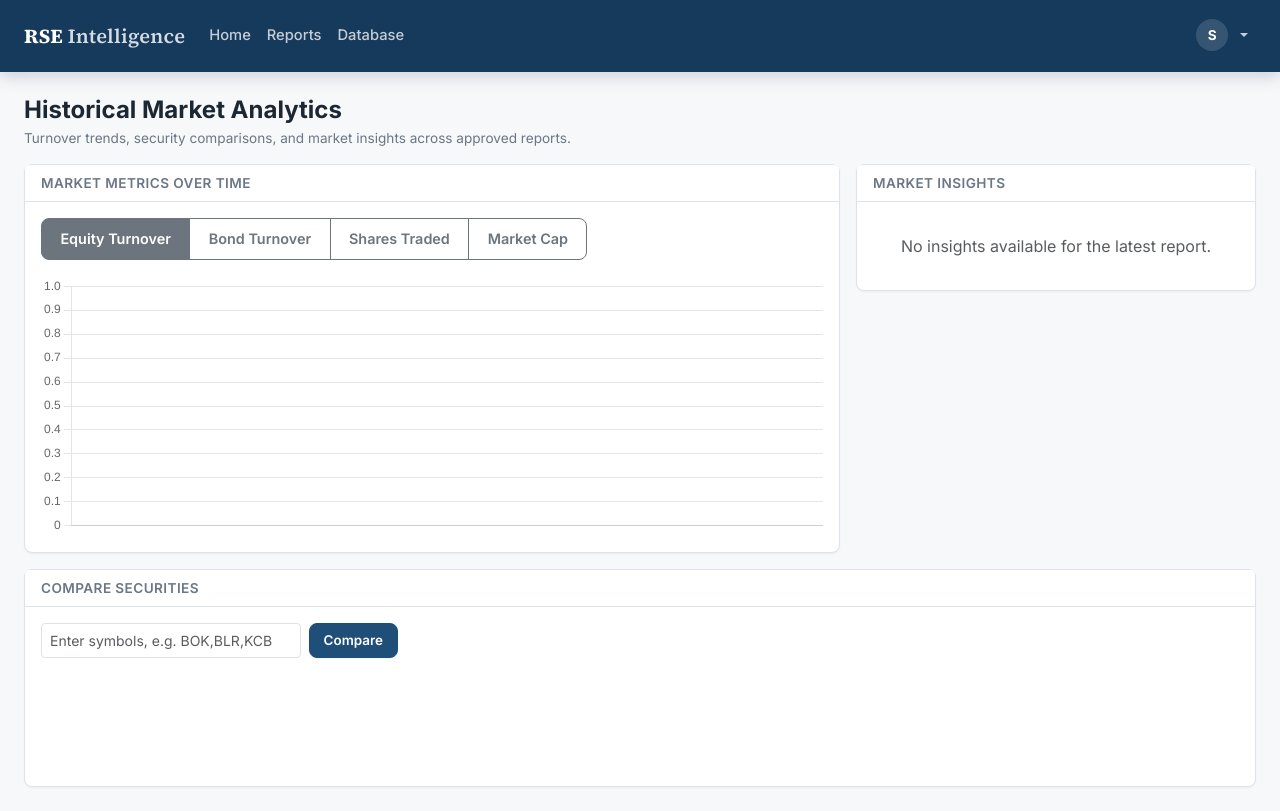
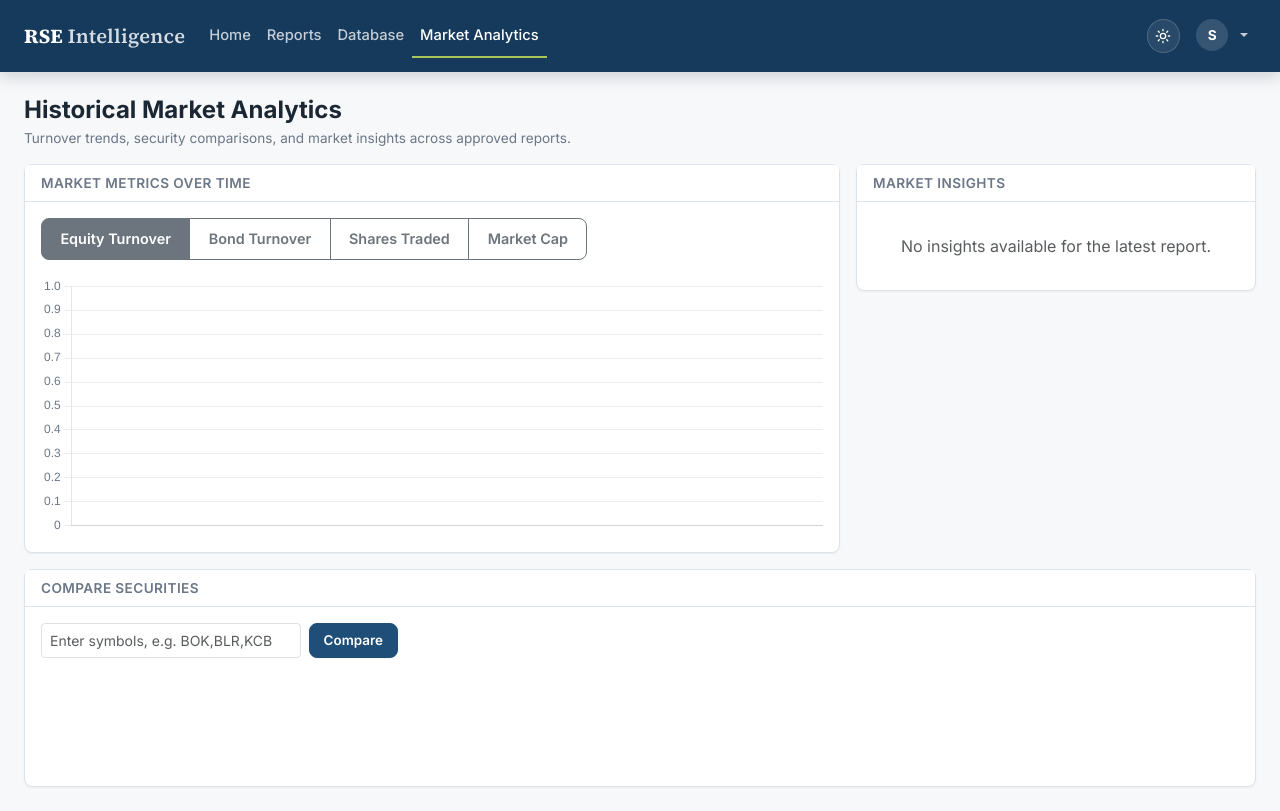
Before and after one commit to EngineerFabrice/RSE-Intelligence, a Flask app: page /market/analytics in a window 1280 px wide. Run offline with Flask 3, Linux system fonts and the light colour scheme; the visitor is signed in with stand-in values (Sample User, id 1); data that the repository does not hold is empty; some libraries are stand-ins or nearby versions.

Commit message:
Add AI DARK MODE AND ANALYTICS

```diff
--- a/app/static/css/app.css
+++ b/app/static/css/app.css
@@ -13,11 +13,52 @@
   --rse-surface-soft: #f4f7fa;
   --rse-border-soft: #e7ecf1;
   --rse-text-tertiary: #8894a1;
+  --rse-hover-bg: #eef3f8;
   --rse-shadow-sm: 0 1px 2px rgba(17, 32, 51, 0.05);
   --rse-shadow-md: 0 10px 28px rgba(17, 32, 51, 0.07);
   --rse-shadow-lg: 0 20px 48px rgba(17, 32, 51, 0.12);
   --rse-radius: 12px;
   --rse-radius-sm: 8px;
+
+  /* Chart colors (Chart.js renders to canvas, so it reads these via JS rather
+     than CSS -- kept as their own tokens, separate from --rse-navy, so a
+     theme change can retune chart contrast independently of UI chrome). */
+  --rse-chart-line: #1f4e78;
+  --rse-chart-fill: rgba(31, 78, 120, 0.08);
+  --rse-chart-grid: #e7ecf1;
+  --rse-chart-text: #6b7787;
+}
+
+/* Dark mode: same institutional palette, inverted for a dark surface. Applies
+   platform-wide via the data-bs-theme attribute Bootstrap 5.3 itself reads,
+   so Bootstrap's own components (tables, forms, modals, dropdowns) pick up
+   dark styling automatically alongside these custom tokens. */
+[data-bs-theme="dark"] {
+  --rse-navy: #4f8fc4;
+  --rse-navy-dark: #2c5c86;
+  --rse-ink: #e7ecf2;
+  --rse-muted: #9aa7b6;
+  --rse-border: #2c3644;
+  --rse-bg: #10151c;
+  --rse-high: #3cb37a;
+  --rse-review: #d99a3f;
+  --rse-manual: #dd6a65;
+
+  --rse-surface: #1a212b;
+  --rse-surface-soft: #212a35;
+  --rse-border-soft: #2c3644;
+  --rse-text-tertiary: #7c8894;
+  --rse-hover-bg: #232d39;
+  --rse-shadow-sm: 0 1px 2px rgba(0, 0, 0, 0.35);
+  --rse-shadow-md: 0 10px 28px rgba(0, 0, 0, 0.4);
+  --rse-shadow-lg: 0 20px 48px rgba(0, 0, 0, 0.55);
+
+  --rse-chart-line: #5e9ed6;
+  --rse-chart-fill: rgba(94, 158, 214, 0.14);
+  --rse-chart-grid: #2c3644;
+  --rse-chart-text: #9aa7b6;
+
+  color-scheme: dark;
 }
 
 body {
@@ -40,10 +81,10 @@ h1, h2, h3, .navbar-brand { font-family: Georgia, "Times New Roman", serif; }
 .rse-navbar .nav-link.active { color: #fff; border-bottom-color: #a8c65a; }
 .user-avatar { display: inline-flex; align-items: center; justify-content: center; width: 2rem; height: 2rem; border-radius: 50%; background: rgba(255,255,255,0.14); color: #fff; font-weight: 700; font-size: 0.85rem; }
 
-.card { border: 1px solid var(--rse-border); border-radius: var(--rse-radius-sm); box-shadow: var(--rse-shadow-sm); }
-.card-header { background: #fff; border-bottom: 1px solid var(--rse-border); font-weight: 600; font-size: 0.85rem; text-transform: uppercase; letter-spacing: 0.03em; color: var(--rse-muted); }
+.card { border: 1px solid var(--rse-border); border-radius: var(--rse-radius-sm); box-shadow: var(--rse-shadow-sm); background: var(--rse-surface); color: var(--rse-ink); }
+.card-header { background: var(--rse-surface); border-bottom: 1px solid var(--rse-border); font-weight: 600; font-size: 0.85rem; text-transform: uppercase; letter-spacing: 0.03em; color: var(--rse-muted); }
 
-.metric-card { border: 1px solid var(--rse-border); border-radius: 6px; background: #fff; padding: 1rem 1.1rem; }
+.metric-card { border: 1px solid var(--rse-border); border-radius: 6px; background: var(--rse-surface); padding: 1rem 1.1rem; }
 .metric-card .metric-label { font-size: 0.72rem; text-transform: uppercase; letter-spacing: 0.05em; color: var(--rse-muted); }
 .metric-card .metric-value { font-size: 1.5rem; font-weight: 700; color: var(--rse-ink); }
 .metric-card .metric-sub { font-size: 0.78rem; color: var(--rse-muted); }
@@ -51,7 +92,7 @@ h1, h2, h3, .navbar-brand { font-family: Georgia, "Times New Roman", serif; }
 .table { font-size: 0.85rem; }
 .table thead th { background: var(--rse-navy); color: #fff; font-weight: 600; font-size: 0.72rem; text-transform: uppercase; letter-spacing: 0.03em; border: none; }
 .table td, .table th { vertical-align: middle; }
-.table-hover tbody tr:hover { background: #eef3f8; }
+.table-hover tbody tr:hover { background: var(--rse-hover-bg); }
 
 .badge-confidence-high { background: var(--rse-high); }
 .badge-confidence-review_required { background: var(--rse-review); }
@@ -237,7 +278,7 @@ h1, h2, h3, .navbar-brand { font-family: Georgia, "Times New Roman", serif; }
   margin-right: 0.55rem; vertical-align: -4px;
 }
 
-.narrative-box { background: #fff; border: 1px solid var(--rse-border); border-left: 4px solid var(--rse-navy); border-radius: 4px; padding: 1rem 1.25rem; font-size: 0.92rem; }
+.narrative-box { background: var(--rse-surface); border: 1px solid var(--rse-border); border-left: 4px solid var(--rse-navy); border-radius: 4px; padding: 1rem 1.25rem; font-size: 0.92rem; }
 
 /* Home dashboard: secondary, at-a-glance context below the upload workflow. */
 .home-dashboard { max-width: 960px; margin: 2.5rem auto 0; padding-bottom: 3rem; }
@@ -355,7 +396,7 @@ h1, h2, h3, .navbar-brand { font-family: Georgia, "Times New Roman", serif; }
   cursor: pointer;
   transition: background-color 0.15s ease, border-color 0.15s ease;
 }
-.assistant-example-chip:hover { background: #eef3f8; border-color: var(--rse-navy); }
+.assistant-example-chip:hover { background: var(--rse-hover-bg); border-color: var(--rse-navy); }
 
 .assistant-entry { margin-bottom: 1.25rem; }
 .assistant-question { font-weight: 700; color: var(--rse-ink); margin-bottom: 0.5rem; }
@@ -417,7 +458,7 @@ h1, h2, h3, .navbar-brand { font-family: Georgia, "Times New Roman", serif; }
 .report-hero { display: flex; justify-content: space-between; align-items: flex-start; gap: 1.5rem; margin-bottom: 1.25rem; }
 .report-title { color: var(--rse-ink); font-size: clamp(1.5rem, 3vw, 2.15rem); margin: 0.35rem 0 0.5rem; }
 .report-actions { display: flex; flex-wrap: wrap; justify-content: flex-end; gap: 0.45rem; }
-.report-meta { background: #fff; }
+.report-meta { background: var(--rse-surface); }
 .section-heading { display: flex; justify-content: space-between; align-items: flex-end; gap: 1rem; margin: 1.5rem 0 0.75rem; }
 .section-heading h2 { font-size: 1.35rem; margin: 0.25rem 0 0; }
 .report-tabs { border-bottom-color: var(--rse-border); gap: 0.25rem; }
@@ -447,6 +488,28 @@ h1, h2, h3, .navbar-brand { font-family: Georgia, "Times New Roman", serif; }
 .btn-outline-secondary:hover, .btn-outline-secondary:focus { box-shadow: var(--rse-shadow-sm); }
 .btn:focus-visible, .nav-link:focus-visible { outline: 3px solid rgba(168, 198, 90, 0.75); outline-offset: 2px; }
 
+[data-bs-theme="dark"] .alert-success { color: #b9e7cb; background: #16342a; border-color: #245d43; }
+
+/* Light/Dark toggle (navbar) */
+.theme-toggle {
+  display: inline-flex;
+  align-items: center;
+  justify-content: center;
+  width: 2.1rem;
+  height: 2.1rem;
+  border-radius: 50%;
+  border: 1px solid rgba(255, 255, 255, 0.18);
+  background: rgba(255, 255, 255, 0.08);
+  color: #fff;
+  cursor: pointer;
+  transition: background-color 0.15s ease, transform 0.1s ease;
+}
+.theme-toggle:hover { background: rgba(255, 255, 255, 0.18); }
+.theme-toggle:active { transform: translateY(1px); }
+.theme-toggle .theme-toggle-icon.icon-moon { display: none; }
+[data-bs-theme="dark"] .theme-toggle .theme-toggle-icon.icon-sun { display: none; }
+[data-bs-theme="dark"] .theme-toggle .theme-toggle-icon.icon-moon { display: block; }
+
 @media (max-width: 767.98px) {
   .home-workflow { padding-top: 1.25rem; }
   .upload-dropzone { padding: 2.5rem 1.1rem; }
--- a/app/static/js/analytics.js
+++ b/app/static/js/analytics.js
@@ -2,7 +2,13 @@
   let history = [];
   let metricsChart = null;
   let compareChart = null;
-  const COLORS = ["#1f4e78", "#b9770e", "#1e7d4f", "#a63232", "#5a3d8f"];
+  let activeMetric = "equity_turnover";
+  // Institutional palette for light mode; a lighter variant for dark mode so
+  // multi-series lines keep good contrast against a dark surface. Chart.js
+  // draws to <canvas>, so it can't read CSS variables on its own -- these are
+  // picked in JS based on the current theme instead.
+  const COLORS_LIGHT = ["#1f4e78", "#b9770e", "#1e7d4f", "#a63232", "#5a3d8f"];
+  const COLORS_DARK = ["#5e9ed6", "#e0a24a", "#4fc189", "#e0837e", "#a389d9"];
 
   const METRIC_LABELS = {
     equity_turnover: "Equity Turnover (Frw)",
@@ -11,7 +17,34 @@
     market_capitalization: "Market Capitalization (Frw)",
   };
 
+  function isDarkMode() {
+    return document.documentElement.getAttribute("data-bs-theme") === "dark";
+  }
+
+  function seriesColors() {
+    return isDarkMode() ? COLORS_DARK : COLORS_LIGHT;
+  }
+
+  function chartTheme() {
+    const css = getComputedStyle(document.documentElement);
+    return {
+      line: css.getPropertyValue("--rse-chart-line").trim(),
+      fill: css.getPropertyValue("--rse-chart-fill").trim(),
+      grid: css.getPropertyValue("--rse-chart-grid").trim(),
+      text: css.getPropertyValue("--rse-chart-text").trim(),
+    };
+  }
+
+  function axisOptions(theme) {
+    return {
+      x: { ticks: { color: theme.text }, grid: { color: theme.grid } },
+      y: { ticks: { color: theme.text }, grid: { color: theme.grid } },
+    };
+  }
+
   function renderMetricChart(metric) {
+    activeMetric = metric;
+    const theme = chartTheme();
     const ctx = document.getElementById("metricsChart").getContext("2d");
     if (metricsChart) metricsChart.destroy();
     metricsChart = new Chart(ctx, {
@@ -21,14 +54,28 @@
         datasets: [{
           label: METRIC_LABELS[metric],
           data: history.map(h => h[metric]),
-          borderColor: COLORS[0],
-          backgroundColor: "rgba(31,78,120,0.08)",
+          borderColor: theme.line,
+          backgroundColor: theme.fill,
           tension: 0.25, fill: true, pointRadius: 2,
         }],
       },
-      options: { responsive: true, plugins: { legend: { display: false } } },
+      options: { responsive: true, plugins: { legend: { display: false } }, scales: axisOptions(theme) },
     });
   }
+
+  document.addEventListener("rse:theme-changed", () => {
+    if (metricsChart) renderMetricChart(activeMetric);
+    if (compareChart) {
+      const theme = chartTheme();
+      const colors = seriesColors();
+      compareChart.data.datasets.forEach((ds, i) => { ds.borderColor = colors[i % colors.length]; });
+      compareChart.options.scales.x.ticks.color = theme.text;
+      compareChart.options.scales.x.grid.color = theme.grid;
+      compareChart.options.scales.y.ticks.color = theme.text;
+      compareChart.options.scales.y.grid.color = theme.grid;
+      compareChart.update();
+    }
+  });
 
   document.querySelectorAll("#metricSelector button").forEach((btn) => {
     btn.addEventListener("click", () => {
@@ -70,6 +117,7 @@
     const symbols = raw.split(",").map(s => s.trim().toUpperCase()).filter(Boolean).slice(0, 5);
     if (!symbols.length) return;
 
+    const colors = seriesColors();
     const datasets = [];
     let labels = [];
     for (let i = 0; i < symbols.length; i++) {
@@ -80,16 +128,17 @@
         datasets.push({
           label: symbols[i],
           data: h.map(x => x.closing_price),
-          borderColor: COLORS[i % COLORS.length],
+          borderColor: colors[i % colors.length],
           backgroundColor: "transparent",
           tension: 0.25, pointRadius: 2,
         });
       } catch (e) { /* skip unknown symbol */ }
     }
 
+    const theme = chartTheme();
     const ctx = document.getElementById("compareChart").getContext("2d");
     if (compareChart) compareChart.destroy();
-    compareChart = new Chart(ctx, { type: "line", data: { labels, datasets }, options: { responsive: true } });
+    compareChart = new Chart(ctx, { type: "line", data: { labels, datasets }, options: { responsive: true, scales: axisOptions(theme) } });
   });
 
   loadHistory();
--- /dev/null
+++ b/app/static/js/theme.js
@@ -0,0 +1,21 @@
+(function () {
+  var STORAGE_KEY = "rse-theme";
+
+  function currentTheme() {
+    return document.documentElement.getAttribute("data-bs-theme") === "dark" ? "dark" : "light";
+  }
+
+  function applyTheme(theme) {
+    document.documentElement.setAttribute("data-bs-theme", theme);
+  }
+
+  var toggle = document.getElementById("themeToggle");
+  if (!toggle) return;
+
+  toggle.addEventListener("click", function () {
+    var next = currentTheme() === "dark" ? "light" : "dark";
+    applyTheme(next);
+    try { localStorage.setItem(STORAGE_KEY, next); } catch (e) { /* storage unavailable */ }
+    document.dispatchEvent(new CustomEvent("rse:theme-changed", { detail: { theme: next } }));
+  });
+})();
--- a/app/templates/base.html
+++ b/app/templates/base.html
@@ -1,6 +1,18 @@
 <!doctype html>
 <html lang="en">
 <head>
+  <script>
+    // Applied synchronously, before CSS paints, to avoid a light-mode flash
+    // when the user has previously chosen dark mode.
+    (function () {
+      try {
+        var saved = localStorage.getItem("rse-theme");
+        if (saved === "dark" || saved === "light") {
+          document.documentElement.setAttribute("data-bs-theme", saved);
+        }
+      } catch (e) { /* localStorage unavailable (private mode, etc.) */ }
+    })();
+  </script>
   <meta charset="utf-8">
   <meta name="viewport" content="width=device-width, initial-scale=1">
   <title>{% block title %}RSE Intelligence{% endblock %}</title>
@@ -25,6 +37,7 @@
         <li class="nav-item"><a class="nav-link {{ 'active' if request.endpoint == 'dashboard.index' }}" href="{{ url_for('dashboard.index') }}">Home</a></li>
         <li class="nav-item"><a class="nav-link {{ 'active' if request.endpoint in ('reports.browse_reports', 'reports.preview_page') }}" href="{{ url_for('reports.browse_reports') }}">Reports</a></li>
         <li class="nav-item"><a class="nav-link {{ 'active' if request.endpoint in ('reports.list_reports', 'reports.edit_page') }}" href="{{ url_for('reports.list_reports') }}">Database</a></li>
+        <li class="nav-item"><a class="nav-link {{ 'active' if request.endpoint == 'market.analytics' }}" href="{{ url_for('market.analytics') }}">Market Analytics</a></li>
         {% if current_user.is_admin() %}
         <li class="nav-item"><a class="nav-link {{ 'active' if request.blueprint == 'admin' }}" href="{{ url_for('admin.users') }}">Administration</a></li>
         {% endif %}
@@ -33,6 +46,17 @@
         {% if current_user.can_edit() %}
         <li class="nav-item me-2"><a href="{{ url_for('reports.upload_page') }}" class="btn btn-primary btn-sm mt-1 mt-lg-0">+ Upload Report</a></li>
         {% endif %}
+        <li class="nav-item me-2 d-flex align-items-center">
+          <button type="button" id="themeToggle" class="theme-toggle" aria-label="Toggle dark mode" title="Toggle dark mode">
+            <svg class="theme-toggle-icon icon-sun" width="16" height="16" viewBox="0 0 24 24" fill="none" stroke="currentColor" stroke-width="2" stroke-linecap="round" stroke-linejoin="round" aria-hidden="true">
+              <circle cx="12" cy="12" r="4"></circle>
+              <path d="M12 2v2M12 20v2M4.93 4.93l1.41 1.41M17.66 17.66l1.41 1.41M2 12h2M20 12h2M4.93 19.07l1.41-1.41M17.66 6.34l1.41-1.41"></path>
+            </svg>
+            <svg class="theme-toggle-icon icon-moon" width="16" height="16" viewBox="0 0 24 24" fill="none" stroke="currentColor" stroke-width="2" stroke-linecap="round" stroke-linejoin="round" aria-hidden="true">
+              <path d="M21 12.79A9 9 0 1 1 11.21 3 7 7 0 0 0 21 12.79Z"></path>
+            </svg>
+          </button>
+        </li>
         <li class="nav-item dropdown">
           <a class="nav-link dropdown-toggle d-flex align-items-center gap-2" href="#" role="button" data-bs-toggle="dropdown" aria-expanded="false">
             <span class="user-avatar">{{ current_user.name[0]|upper if current_user.name else "?" }}</span>
@@ -78,6 +102,7 @@
 
 <script src="{{ url_for('static', filename='vendor/bootstrap/bootstrap.bundle.min.js') }}"></script>
 <script src="{{ url_for('static', filename='js/api.js') }}"></script>
+<script src="{{ url_for('static', filename='js/theme.js') }}"></script>
 {% block scripts %}{% endblock %}
 </body>
 </html>
```
Also changed, not shown: app/static/js/equity_detail.js (+26 -3 lines).
